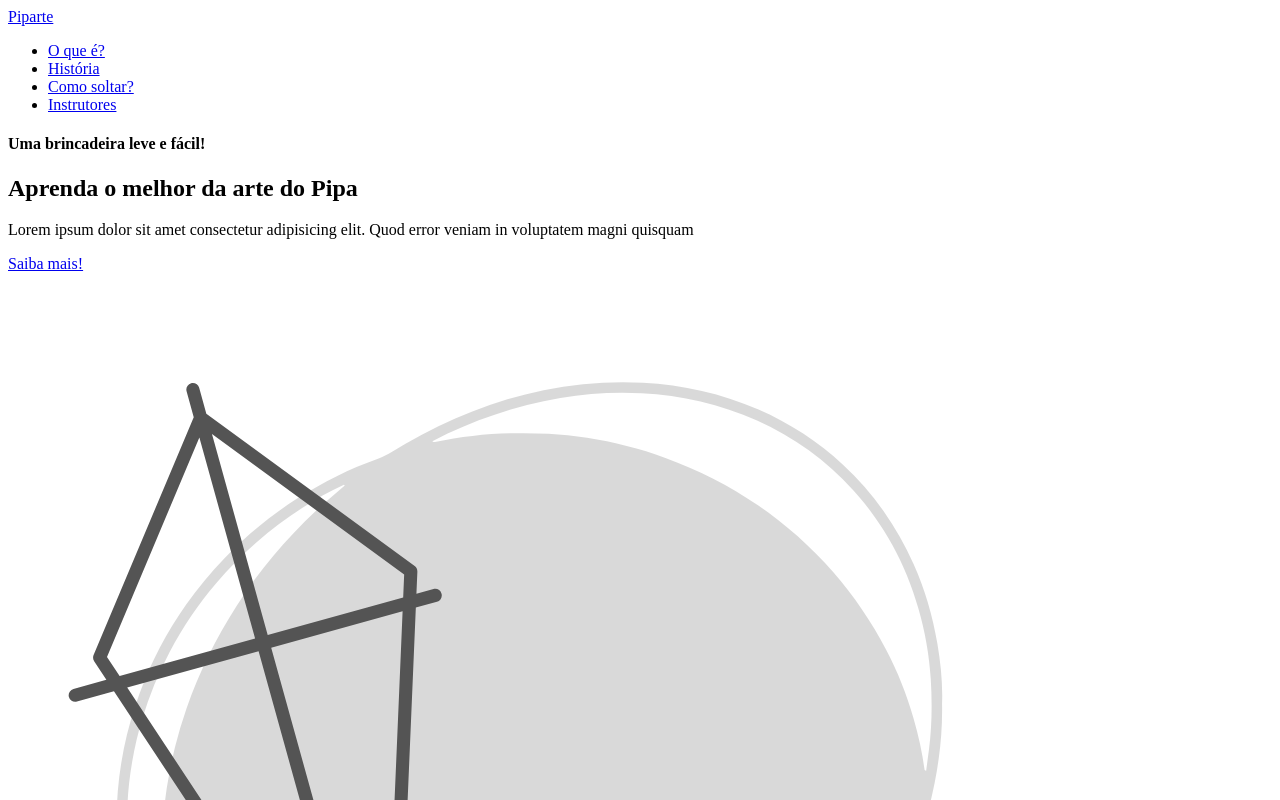
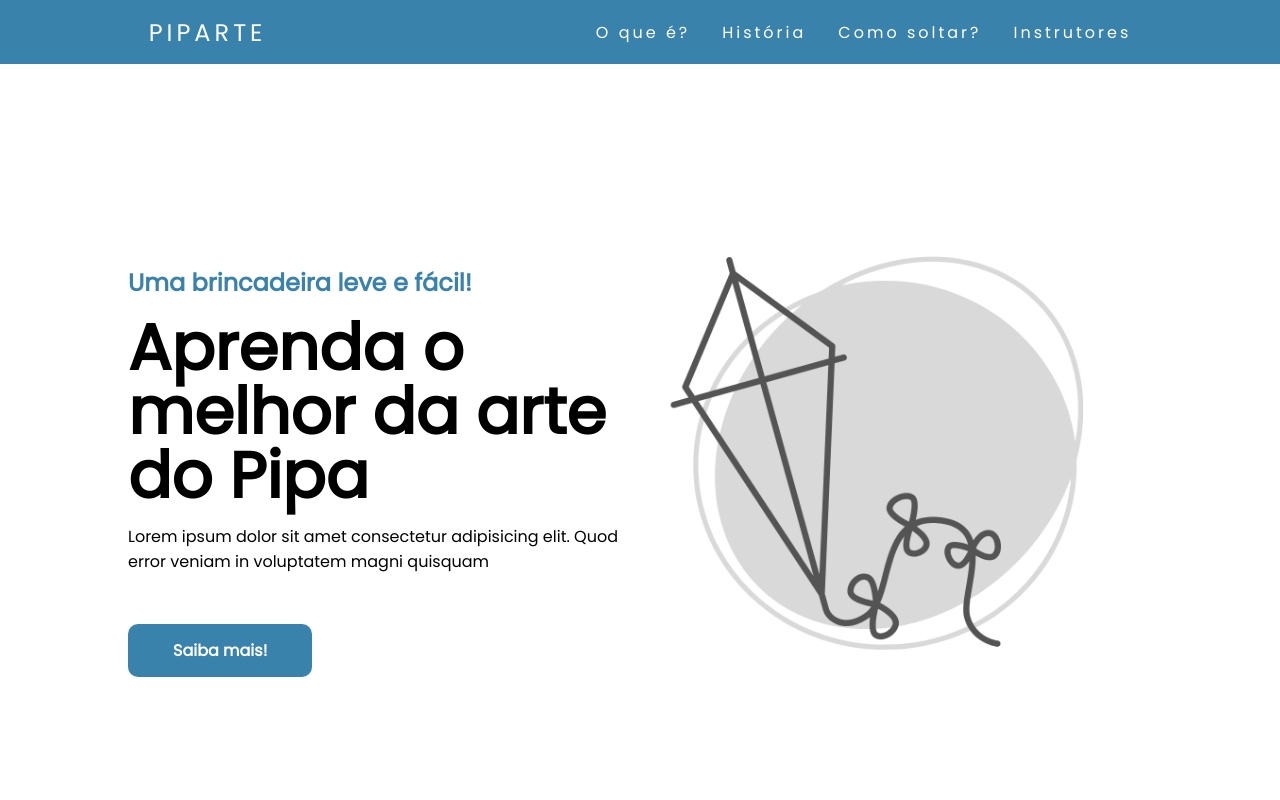
Before and after one commit to carlosdoval04/piparte-projeto, a plain HTML site: page src/index.html in a window 1280 px wide. Shown: the top 800 px of the page. Drawn offline with Linux system fonts and the light colour scheme; the site is published under a folder, as on GitHub Pages, so addresses that start at the root find nothing.

Commit message:
criacao de home

```diff
--- a/src/index.html
+++ b/src/index.html
@@ -4,7 +4,7 @@
     <meta charset="UTF-8">
     <meta http-equiv="X-UA-Compatible" content="IE=edge">
     <meta name="viewport" content="width=device-width, initial-scale=1.0">
-    <link rel="stylesheet" href="/src/styles/styles.css">
+    <link rel="stylesheet" href="./styles/styles.css">
     <title>Piparte - Seu site sobre Pipas</title>
 </head>
 <body>
@@ -29,7 +29,7 @@
           <a href="#" class="home-btn">Saiba mais!</a>
       </div>
       <div class="home-img">
-          <img src="../src/assets/img/home.png" alt="logo do pipa">
+          <img src="./assets/img/home.png" alt="logo do pipa">
       </div>
   </section>
 
```
